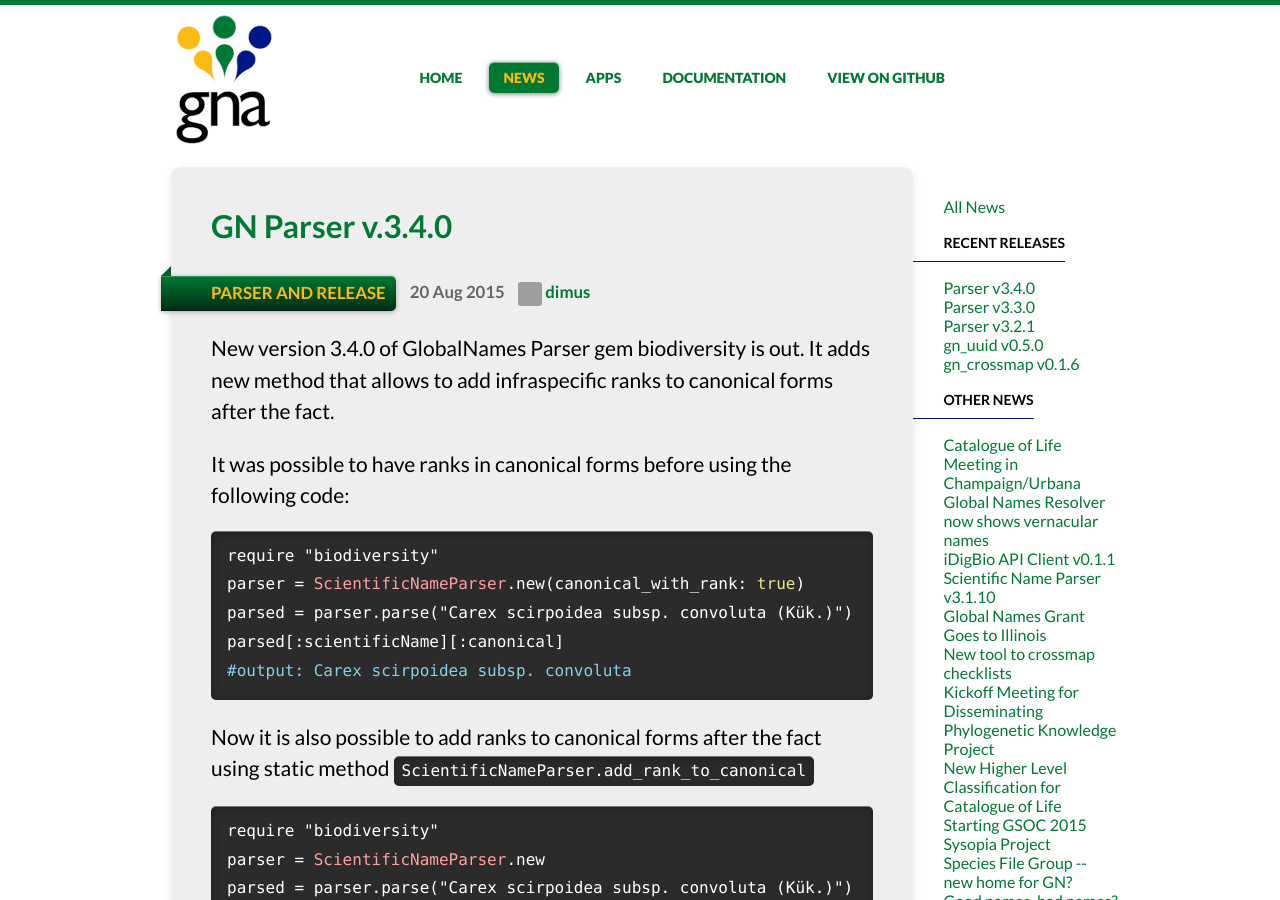
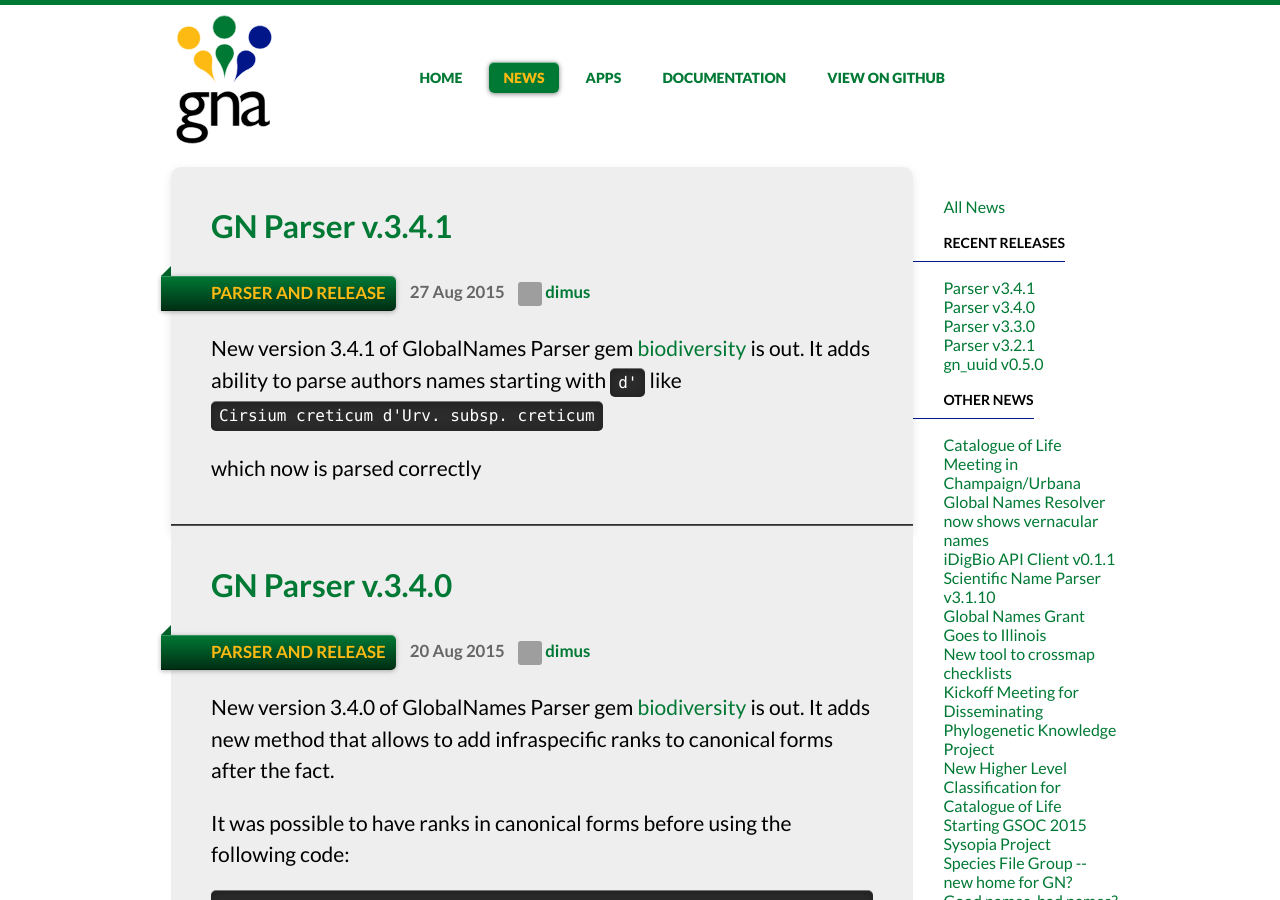
Before and after one commit to GlobalNamesArchitecture/GlobalNamesArchitecture.github.io, a Jekyll site: the page built from news/releases/index.html, in a window 1280 px wide and 900 px high. Built offline with Jekyll 4.4.1, drawn with Linux system fonts in a browser that asks for light colours; grey boxes are pictures that could not be loaded.

Commit message:
parser 3.4.1

```diff
--- a/_config.yml
+++ b/_config.yml
@@ -3,6 +3,7 @@
 baseurl: ""
 url: "http://globalnames.org"
 repository: https://github.com/GlobalNamesArchitecture/GlobalNamesArchitecture.github.io
+highlighter: pygments
 
 collections:
   docs:
--- /dev/null
+++ b/_posts/2015-08-27-parser-3-4-1.md
@@ -0,0 +1,18 @@
+---
+layout: news_item
+title: GN Parser v.3.4.1
+date: 2015-08-27 11:58:18
+author: dimus
+product: Parser
+version: 3.4.1
+categories: parser release
+comments: true
+---
+
+New version 3.4.1 of GlobalNames Parser gem [biodiversity] is out.
+It adds ability to parse authors names starting with `d'` like
+`Cirsium creticum d'Urv. subsp. creticum`
+
+which now is parsed correctly
+
+[biodiversity]: http://rubygems.org/gems/biodiversity
```
Also changed, not shown: _posts/2015-08-20-parser-3-4-0.md (+3 -1 lines).
